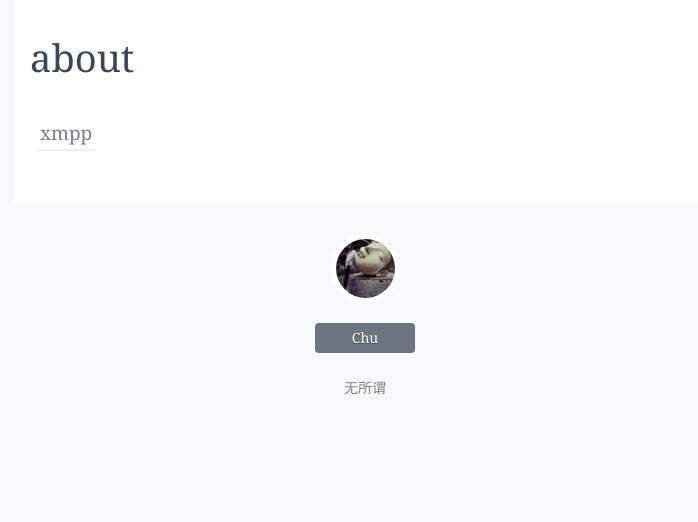
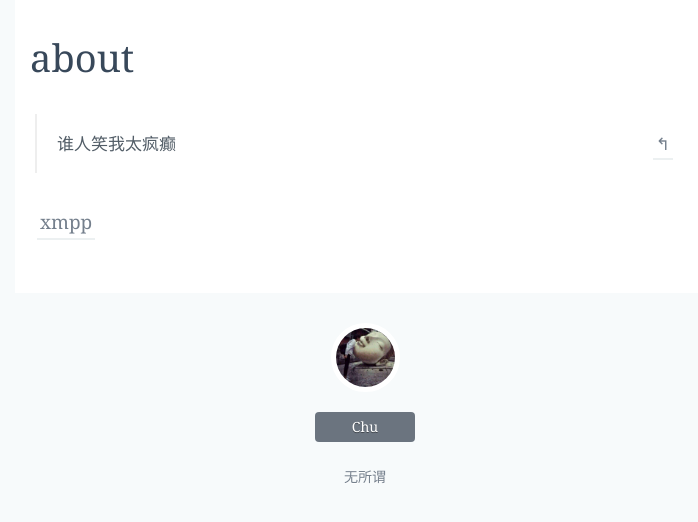
Before and after one commit to bqkc/bqkc.github.io, a Jekyll site: the page built from about/index.md, in a window 1280 px wide. Shown: the top 522 px of the page, without its empty margins (275-973 px from the left). Built offline with Jekyll 4.4.1, drawn with Linux system fonts in a browser that asks for light colours.

Commit message:
Update index.md

```diff
--- a/about/index.md
+++ b/about/index.md
@@ -4,4 +4,6 @@
 description:  关于
 ---
 
+> 谁人笑我太疯癫 <span style="float:right"><a href="/">↰</a></span>
+
 [xmpp](data:text/plain;chartset=UTF-8;base64,Q2h1QGp3Y2hhdC5vcmc=)
```
